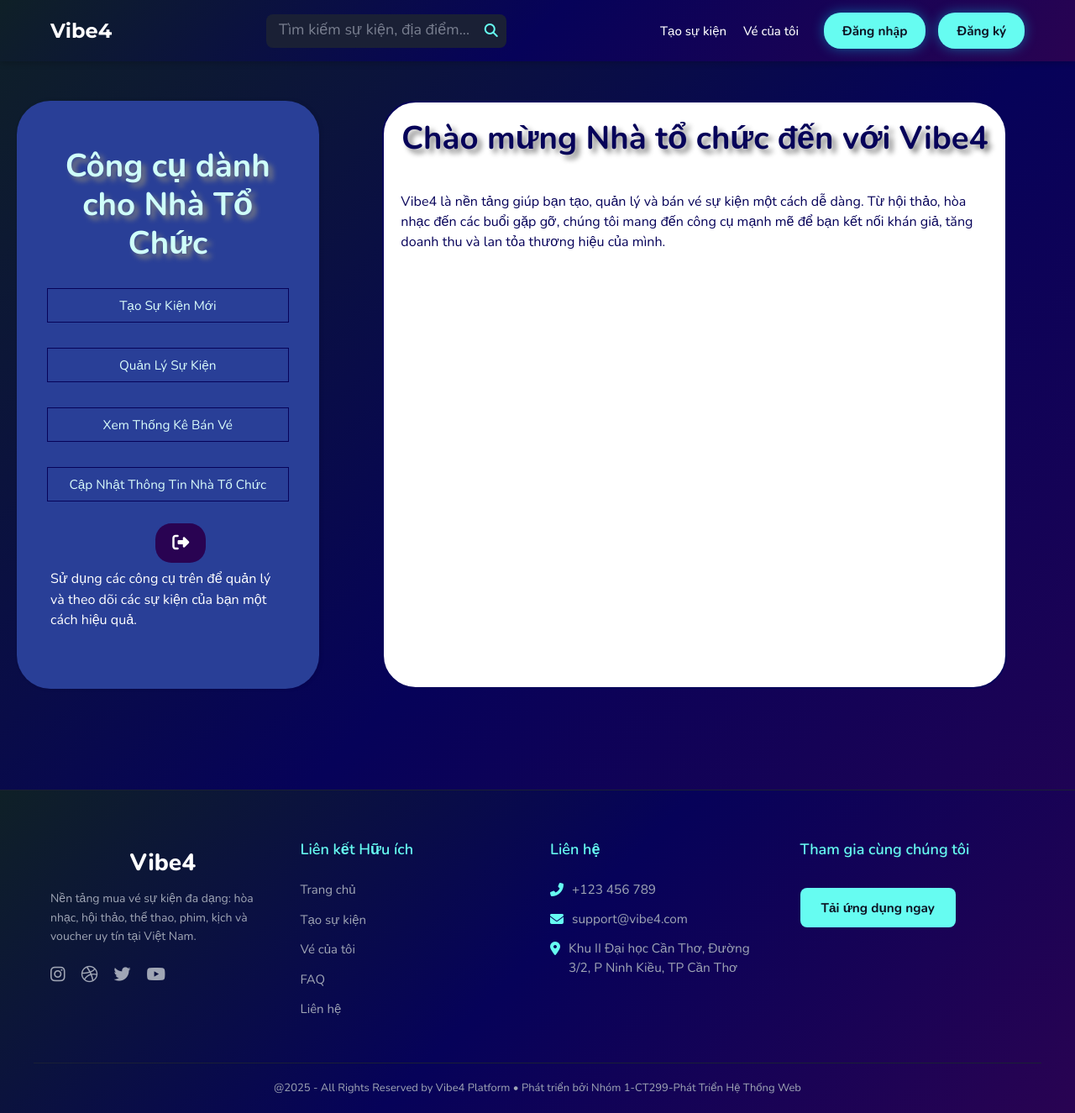
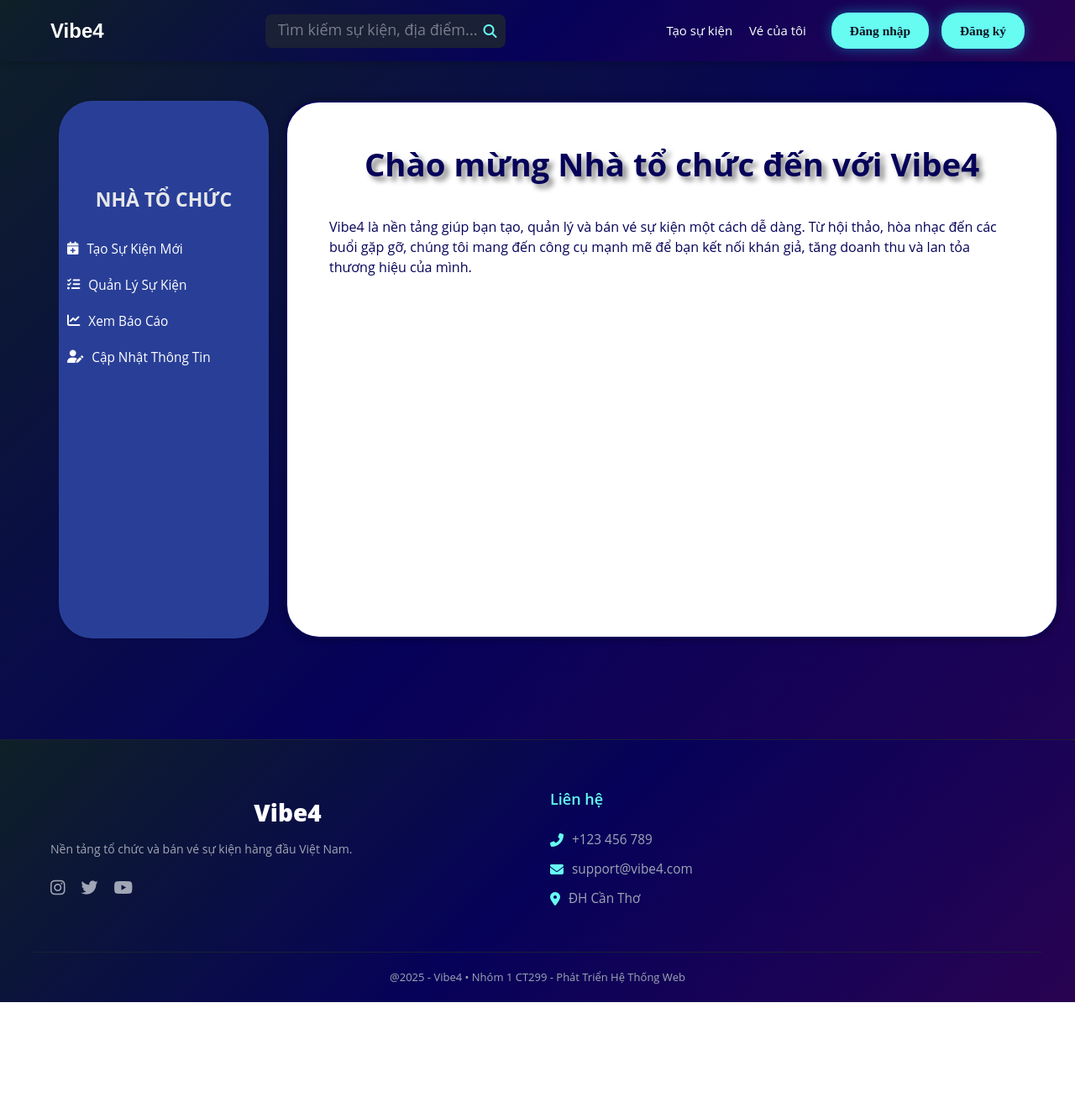
Before and after one commit to trammphan/webbanvesukien, a PHP site: page /nhatochuc.php in a window 1280 px wide. Shown: the whole page at 84% size. After the commit the page ends 1193 px from the top, so only its background shows below. Run offline with PHP 8.4, Linux system fonts and the light colour scheme.

Commit message:
cap nhat tam thoi

```diff
--- a/css/webstyle.css
+++ b/css/webstyle.css
@@ -91,56 +91,14 @@ input::placeholder {
     background-color: white;
 }
 
-#user_name{
+#user_name, #gender, #birthday, #tel, #email, #address, #password,
+#confirm_pass, #old_pass, #new_pass {
   background: none;
-  background-color: transparent;
-  border: none;
-  max-width: 400px;
-  color:#060259;
-}
-#gender{
-  background: none;
-  background-color: transparent;
   border: none;
   max-width: 400px;
   color: #060259;
 }
-#birthday{
-  background: none;
-  background-color: transparent;
-  border: none;
-  max-width: 400px;
-  color: #060259;
-}
-#tel{
-  background: none;
-  background-color: transparent;
-  border: none;
-  max-width: 400px;
-  color: #060259;
-}
-#email
-{
-  background: none;
-  background-color: transparent;
-  border: none;
-  max-width: 400px;
-  color: #060259;
-}
-#address{
-  background: none;
-  background-color: transparent;
-  border: none;
-  max-width: 400px;
-  color: #060259;
-}
-#password{
-  background: none;
-  background-color: transparent;
-  border: none;
-  max-width: 400px;
-  color: #060259;
-}
+
 #submit{
   background-color: #290352;
   color:white;
@@ -367,37 +325,8 @@ h3{
 
 }
 
-#confirm_pass
-{
-  background: none;
-  background-color: transparent;
-  border: none;
-  max-width: 400px;
-  color: #060259;
-}
-#old_pass
-{
-  background: none;
-  background-color: transparent;
-  border: none;
-  max-width: 400px;
-  color: #060259;
-}
-#new_pass
-{
-  background: none;
-  background-color: transparent;
-  border: none;
-  max-width: 400px;
-  color: #060259;
-}
 
-.dang_nhap{
-  text-align: center;
-  margin-top: 20px;
-}
-
-.update_info{
+.dang_nhap, .update_info {
   text-align: center;
   margin-top: 20px;
 }
@@ -1175,7 +1088,7 @@ main{
     justify-content: space-between;
     border-radius: 40px ;
 }
-.thanh_doc_1{
+.thanh_doc_1, .thanh_doc_2, .thanh_doc_3, .thanh_doc_4{
     padding: 10px;
     background-color: #040c2a;
     color:#66FCF1;
@@ -1184,39 +1097,10 @@ main{
     padding-left: 10px;
 
 }
-.thanh_doc_1:hover{
+.thanh_doc_1:hover, .thanh_doc_2:hover, .thanh_doc_3:hover, .thanh_doc_4:hover{
     background-color: #290352;
     border-radius: 8px;
     color: white;
-}
-.thanh_doc_2{
-    padding: 10px;
-    background-color: #040c2a;
-    color:#66FCF1;
-    width: 100%;
-    text-align: left;
-    padding-left: 10px;
-
-}
-.thanh_doc_2:hover{
-    background-color: #290352;
-    border-radius: 8px;
-     color: white;
-}
-.thanh_doc_3{
-    margin-bottom: 20px;
-    padding: 10px;
-    background-color: #040c2a;
-    color:#66FCF1;
-    width: 100%;
-    text-align: left;
-    padding-left: 10px;
-
-}
-.thanh_doc_3:hover{
-    background-color: #290352;
-    border-radius: 8px;
-     color: white;
 }
 .noidung {
   flex: 1;
--- a/php/admin.php
+++ b/php/admin.php
@@ -44,6 +44,7 @@ if (isset($_COOKIE['email'])) {
         $conn->close();
     }
 }
+
 ?>
 
 <!DOCTYPE html>
@@ -127,15 +128,18 @@ if (isset($_COOKIE['email'])) {
     <article class=" noidung duyetsukien" id="duyet-section">
         <h2>Duyệt sự kiện</h2>
         <p>Danh sách sự kiện chờ duyệt sẽ hiển thị ở đây.</p>
+
     </article>
     <article class="noidung hidden baocao" id="baocao-section">
         <h2>Quản lý báo cáo</h2>
         <p>Danh sách các báo cáo người dùng gửi về hệ thống...</p>
+         <i class="fa-solid fa-spinner"></i> Đang cập nhật...
     </article>
 
     <article class="noidung hidden dieukhoan" id="dieukhoan-section">
         <h2>Điều khoản sử dụng</h2>
         <p>Các điều khoản và quy định dành cho quản trị viên.</p>
+         <i class="fa-solid fa-spinner"></i> Đang cập nhật...
     </article>
 
 
--- a/php/dangnhap.php
+++ b/php/dangnhap.php
@@ -77,12 +77,17 @@ if (isset($_GET['redirect'])) {
 
         <article class="dangky">
           <h2>ĐĂNG NHẬP</h2>
+<<<<<<< Updated upstream
           <form action="log.php" method="post" autocomplete="off" >
             <!-- *** BẮT ĐẦU THAY ĐỔI *** -->
             <!-- Thêm trường ẩn để chứa URL redirect -->
              <input type="hidden" name="redirect" value="<?php echo $redirect_url_hidden; ?>">
             <!-- *** KẾT THÚC THAY ĐỔI *** -->
 
+=======
+          <form action="log.php" method="post"  >
+                                                    <!--autocomplete="off"-->
+>>>>>>> Stashed changes
               <div class="thongtin">
               <label for="email">
                 <i class="fa-solid fa-envelope"></i>
--- a/php/nhatochuc.php
+++ b/php/nhatochuc.php
@@ -1,3 +1,4 @@
+
     <?php
 // Cấu hình CSDL
 $servername = "localhost";
@@ -9,7 +10,7 @@ $dbname = "qlysukien";
 $is_logged_in = false;
 $user_info = null;
 
-// 1. KIỂM TRA VÀ TRUY VẤN THÔNG TIN NẾU ĐÃ ĐĂNG NHẬP
+// 1. KIỂM TRA COOKIE ĐĂNG NHẬP
 if (isset($_COOKIE['email'])) {
     $user_email = $_COOKIE['email'];
     $is_logged_in = true;
@@ -17,15 +18,8 @@ if (isset($_COOKIE['email'])) {
     // Kết nối CSDL
     $conn = new mysqli($servername, $username, $password, $dbname);
 
-    // Kiểm tra kết nối
-    if ($conn->connect_error) {
-        // Nếu kết nối lỗi, coi như chưa đăng nhập hoặc có lỗi hệ thống
-        $is_logged_in = false;
-    }
-
-    if ($is_logged_in) {
-        // // Lấy thông tin người dùng an toàn hơn (Prepared Statement)
-         $sql = "SELECT user_name, email FROM quantrivien WHERE email = ?";
+    if (!$conn->connect_error) {
+        $sql = "SELECT user_name, email FROM nhatochuc WHERE email = ?";
         $stmt = $conn->prepare($sql);
         $stmt->bind_param("s", $user_email);
         $stmt->execute();
@@ -34,7 +28,6 @@ if (isset($_COOKIE['email'])) {
         if ($result && $result->num_rows > 0) {
             $user_info = $result->fetch_assoc();
         } else {
-            // Nếu email trong cookie không tồn tại trong DB, xóa cookie và đặt trạng thái chưa đăng nhập
             setcookie("email", "", time() - 3600, "/");
             setcookie("user_name", "", time() - 3600, "/");
             $is_logged_in = false;
@@ -42,6 +35,8 @@ if (isset($_COOKIE['email'])) {
 
         $stmt->close();
         $conn->close();
+    } else {
+        $is_logged_in = false;
     }
 }
 ?>
@@ -49,29 +44,20 @@ if (isset($_COOKIE['email'])) {
 <!DOCTYPE html>
 <html lang="vi">
 <head>
-    <meta charset="UTF-8" />
-    <meta name="viewport" content="width=device-width, initial-scale=1.0" />
-    <link href="../img/fav-icon.png" rel="icon" type="image/vnd.microsoft.icon">
+  <meta charset="UTF-8">
+  <meta name="viewport" content="width=device-width, initial-scale=1.0">
   <title>Nhà tổ chức</title>
-    <!-- <link rel="icon" href="img/icon.jpg" title="logo" /> -->
-    <link rel="stylesheet" href="https://cdnjs.cloudflare.com/ajax/libs/font-awesome/6.7.2/css/all.min.css"/>
-    <link href="https://cdn.jsdelivr.net/npm/bootstrap@5.3.3/dist/css/bootstrap.min.css" rel="stylesheet"/>
-   <link rel="stylesheet" href="../css/webstyle.css"/>
+  <link rel="icon" href="../img/fav-icon.png" type="image/x-icon">
+  <link rel="stylesheet" href="https://cdnjs.cloudflare.com/ajax/libs/font-awesome/6.7.2/css/all.min.css">
+  <link href="https://cdn.jsdelivr.net/npm/bootstrap@5.3.3/dist/css/bootstrap.min.css" rel="stylesheet">
+  <link rel="stylesheet" href="../css/webstyle.css">
+</head>
 
-    <script src="https://cdn.jsdelivr.net/npm/bootstrap@5.3.3/dist/js/bootstrap.bundle.min.js"></script>
-
-    <script defer src="/scripts/web-layout.js"></script>
-    <script defer src="/scripts/homepage.js"></script>
-    <!--<link rel="stylesheet" href="index.css">-->
-    <link href="https://fonts.googleapis.com" rel="preconnect">
-    <link href="https://fonts.gstatic.com" rel="preconnect" crossorigin>
-    <link href="https://fonts.googleapis.com/css2?family=Inter:wght@400;500;600;700;800&family=Poppins:wght@300;400;500;600;700;800;900&family=Montserrat:wght@300;400;500;600;700;800;900&family=Roboto:wght@300;400;500;700;900&family=Open+Sans:wght@300;400;500;600;700;800&family=Nunito:wght@300;400;500;600;700;800;900&family=Source+Sans+Pro:wght@300;400;600;700;900&display=swap" rel="stylesheet">
-  </head>
-<body   >
+<body>
   <header class="main-header">
     <div class="header-container">
       <div class="header-logo">
-                <a href="index.php" style="color: #ffffff; text-decoration: none; font-size: 24px; font-weight: bold;">Vibe4</a>
+        <a href="index.php" style="color:white; text-decoration:none; font-size:24px; font-weight:bold;">Vibe4</a>
       </div>
 
       <div class="header-search">
@@ -90,99 +76,245 @@ if (isset($_COOKIE['email'])) {
             <li><a href="#vecuatoi">Vé của tôi</a></li>
           </ul>
         </nav>
-
         <?php include __DIR__ . '/header_actions.php'; ?>
       </div>
     </div>
   </header>
 
   <main>
-    <section class="container_nhatochuc">
-        <article class="thanh_doc_ntc box">
-            <h2 class="congcu_ntc">Công cụ dành cho Nhà Tổ Chức</h2>
+    <article class="thanh_doc">
+        <p class="quantrivien">NHÀ TỔ CHỨC</p>
+        <button class="thanh_doc_1" id="btn-taosk">
+            <i class="fa-solid fa-calendar-plus"></i>
+            <span>Tạo Sự Kiện Mới</span>
+        </button>
+        <button class="thanh_doc_2" id="btn-qly">
+            <i class="fa-solid fa-list-check"></i>
+            <span>Quản Lý Sự Kiện</span>
+        </button>
+        <button class="thanh_doc_3" id="btn-xembc">
+            <i class="fa-solid fa-chart-line"></i>
+            <span>Xem Báo Cáo</span>
+        </button>
+        <button class="thanh_doc_4" id="btn-capnhat">
+            <i class="fa-solid fa-user-pen"></i>
+            <span>Cập Nhật Thông Tin</span>
+        </button>
 
-                <a href="#taosukien" class="cv_nhatochuc">Tạo Sự Kiện Mới</a>
-                <a href="#quanlysukien" class="cv_nhatochuc">Quản Lý Sự Kiện</a>
-                <a href="#thongke" class="cv_nhatochuc">Xem Thống Kê Bán Vé</a>
-                <a href="#thongtin" class="cv_nhatochuc">Cập Nhật Thông Tin Nhà Tổ Chức</a></li>
-                <div >
+      <?php if ($is_logged_in && $user_info): ?>
+        <label class="email_ntc">
+          <i class="fa-solid fa-envelope"></i>
+          <span>Email: <b><?= htmlspecialchars($user_info['email']) ?></b></span>
+        </label>
         <div class="logout box_1">
-                        <a href="dangxuat.php" class="w3-bar-item w3-button w3-padding" id="logout">
-                            <i class="fa-solid fa-right-from-bracket"></i>
-                        </a>
+          <a href="dangxuat.php" id="logout"><i class="fa-solid fa-right-from-bracket"></i></a>
         </div>
-                </div>
-            <p class="chaomung_1">Sử dụng các công cụ trên để quản lý và theo dõi các sự kiện của bạn một cách hiệu quả.</p>
+      <?php endif; ?>
     </article>
-        <article class="nhatochuc box">
+
+    <!-- Các phần nội dung -->
+     <article class=" noidung hidden nhatochuc">
             <h2>Chào mừng Nhà tổ chức đến với Vibe4</h2>
             <p class="chaomung">
                 Vibe4 là nền tảng giúp bạn tạo, quản lý và bán vé sự kiện một cách dễ dàng.
                 Từ hội thảo, hòa nhạc đến các buổi gặp gỡ, chúng tôi mang đến công cụ mạnh mẽ
                 để bạn kết nối khán giả, tăng doanh thu và lan tỏa thương hiệu của mình.
             </p>
+
         </article>
-    </section>
+    <article class="noidung hidden taosukien" id="taosk-section">
+        <h2>Tạo Sự Kiện Mới</h2>
+        <div class="form_taosk">
+
+            <form action="luuthongtin.php" method="post" id="form_dk" autocomplete="off">
+
+                <div class="form-group">
+                    <label for="tensk" id="tensk">
+                        <i class="fa-solid fa-book-open-reader"></i>
+                        <input type="text"  id="tsk"
+                        placeholder="Vui lòng nhập tên sự kiện" name="tensk"/>
+                    </label>
+                </div>
+
+                <div class="form-group">
+                    <label for="loaisk" id="loaisk">
+                        <i class="fa-solid fa-venus-mars"></i>
+                        <select name="chonsk" id="chonsk">
+                        <option value="sample">Loại sự kiện</option>
+                        <option value="Liveshow">Liveshow</option>
+                        <option value="Festival">Festival</option>
+                        <option value="Concert">Concert</option>
+                        </select>
+                    </label>
+                </div>
+
+                <div class="form-group">
+                  <label for="thoigian" id="thoigiansk">
+                    <i class="fa-solid fa-calendar-days"></i>
+                    <input type="date" class="date-input" placeholder="Chọn ngày">
+                  </label>
+                </div>
+
+              <div class="form-group">
+                  <label for="thoigian" id="thoigiansk">
+                    <i class="fa-solid fa-clock"></i>
+                    <input type="time" class="time-input" placeholder="Chọn giờ">
+
+                  </label>
+              </div>
 
 
+                <div class="form-group">
+                  <label for="diadiem" id="diadiemsk">
+                    <i class="fa-solid fa-map-marker-alt"></i>
+                    <input type="text" placeholder="Địa điểm tổ chức" id="ddsk">
+                  </label>
+                </div>
+
+
+
+                <div class="form-group">
+                  <label for="image_anh" id="image_anh">
+                    <i class="fa-solid fa-image"></i>
+                    <input type="file" accept="image/*">
+                    </label>
+                </div>
+
+                <div class="form-group">
+                  <label for="ve_loaive" id="ve_loaive">
+                    <i class="fa-solid fa-list-ol"></i>
+                    <input type="number" id="soloaive" min="1" placeholder="Nhập số lượng loại vé">
+                  </div>
+
+                  <div id="khungloaive"></div>
+
+                <div >
+                    <textarea class="mota" row="95%" placeholder="Mô tả sự kiện..." id="mtsk"></textarea>
+                </div>
+
+                <div id="dang_ky">
+                    <input type="submit" name="submit" value="Đăng Ký" id="submit"/>
+                </div>
+                </form>
+      </div>
+
+
+
+
+
+
+
+
+
+
+
+
+
+
+    </article>
+
+    <article class="noidung hidden quanly" id="qly-section">
+      <h2>Quản Lý Sự Kiện</h2>
+      <p>Danh sách các sự kiện bạn đã tạo.</p>
+      <i class="fa-solid fa-spinner"></i> Đang cập nhật...
+    </article>
+
+    <article class="noidung hidden xembaocao" id="xembc-section">
+      <h2>Xem Báo Cáo</h2>
+      <p>Báo cáo thống kê doanh thu, lượt bán vé,...</p>
+      <i class="fa-solid fa-spinner"></i> Đang cập nhật...
+    </article>
+
+    <article class="noidung hidden capnhat" id="capnhat-section">
+      <h2>Cập Nhật Thông Tin Nhà Tổ Chức</h2>
+      <p>Trang cập nhật hồ sơ và thông tin liên hệ.</p>
+      <i class="fa-solid fa-spinner"></i> Đang cập nhật...
+    </article>
   </main>
 
   <footer>
     <div class="footer-container">
-
       <div class="footer-col footer-branding">
         <h3 class="footer-logo">Vibe4</h3>
-                <p>Nền tảng mua vé sự kiện đa dạng: hòa nhạc, hội thảo, thể thao, phim, kịch và voucher uy tín tại Việt Nam.</p>
+        <p>Nền tảng tổ chức và bán vé sự kiện hàng đầu Việt Nam.</p>
         <div class="social-links">
           <a href="#"><i class="fab fa-instagram"></i></a>
-                    <a href="#"><i class="fab fa-dribbble"></i></a>
           <a href="#"><i class="fab fa-twitter"></i></a>
           <a href="#"><i class="fab fa-youtube"></i></a>
         </div>
       </div>
-
-            <div class="footer-col">
-                <h4>Liên kết Hữu ích</h4>
-                <ul class="footer-links">
-                    <li><a href="#home">Trang chủ</a></li>
-                    <li><a href="#taosukien">Tạo sự kiện</a></li>
-                    <li><a href="#vecuatoi">Vé của tôi</a></li>
-                    <li><a href="#faq">FAQ</a></li>
-                    <li><a href="#contact">Liên hệ</a></li>
-                </ul>
-            </div>
-
       <div class="footer-col">
         <h4>Liên hệ</h4>
         <ul class="footer-contact">
-                    <li>
-                        <i class="fas fa-phone-alt"></i>
-                        <span>+123 456 789</span>
-                    </li>
-                    <li>
-                        <i class="fas fa-envelope"></i>
-                        <span>support@vibe4.com</span>
-                    </li>
-                    <li>
-                        <i class="fas fa-map-marker-alt"></i>
-                        <span>Khu II Đại học Cần Thơ, Đường 3/2, P Ninh Kiều, TP Cần Thơ</span>
-                    </li>
+          <li><i class="fas fa-phone-alt"></i><span>+123 456 789</span></li>
+          <li><i class="fas fa-envelope"></i><span>support@vibe4.com</span></li>
+          <li><i class="fas fa-map-marker-alt"></i><span>ĐH Cần Thơ</span></li>
         </ul>
       </div>
+    </div>
+    <div class="footer-bottom">
+      <p>@2025 - Vibe4 • Nhóm 1 CT299 - Phát Triển Hệ Thống Web</p>
+    </div>
+  </footer>
 
-            <div class="footer-col footer-action">
-                <h4 class="action-title">Tham gia cùng chúng tôi</h4>
-                <button class="btn-download">Tải ứng dụng ngay</button>
-            </div>
+  <script>
+document.addEventListener("DOMContentLoaded", () => {
+  const btns = {
+    taosk: document.getElementById("btn-taosk"),
+    qly: document.getElementById("btn-qly"),
+    xembc: document.getElementById("btn-xembc"),
+    capnhat: document.getElementById("btn-capnhat")
+  };
 
-        </div>
+  const sections = {
+    nhatochuc: document.querySelector(".nhatochuc"),
+    taosk: document.getElementById("taosk-section"),
+    qly: document.getElementById("qly-section"),
+    xembc: document.getElementById("xembc-section"),
+    capnhat: document.getElementById("capnhat-section")
+  };
 
-        <div class="footer-bottom">
-            <p>@2025 - All Rights Reserved by Vibe4 Platform • Phát triển bởi Nhóm 1-CT299-Phát Triển Hệ Thống Web</p>
-        </div>
+  // Ban đầu: chỉ hiển thị phần "Chào mừng Nhà tổ chức"
+  Object.values(sections).forEach(sec => sec.classList.add("hidden"));
+  sections.nhatochuc.classList.remove("hidden");
 
-       <script src="https://cdn.jsdelivr.net/npm/bootstrap@5.3.3/dist/js/bootstrap.bundle.min.js"></script>
-    </footer>
+  // Hàm chuyển section
+  function showSection(name) {
+    // Ẩn toàn bộ section
+    Object.values(sections).forEach(sec => sec.classList.add("hidden"));
+    // Hiện section tương ứng với nút bấm
+    sections[name].classList.remove("hidden");
+
+    // Làm nổi bật nút đang chọn
+    Object.values(btns).forEach(btn => btn.classList.remove("active"));
+    btns[name].classList.add("active");
+  }
+
+  // Gán sự kiện click cho mỗi nút
+  Object.keys(btns).forEach(name => {
+    btns[name].addEventListener("click", () => showSection(name));
+  });
+});
+</script>
+<script>
+document.getElementById("soloaive").addEventListener("change", function() {
+  const soLuong = parseInt(this.value);
+  const khung = document.getElementById("khungloaive");
+  khung.innerHTML = ""; // Xóa nội dung cũ
+
+  if (soLuong > 0) {
+    for (let i = 1; i <= soLuong; i++) {
+      const div = document.createElement("div");
+      div.className = "ve-item";
+      div.innerHTML = `
+        <input type="text" placeholder="Tên loại vé ${i}">
+        <input type="number" min="0" placeholder="Số lượng vé ${i}">
+      `;
+      khung.appendChild(div);
+    }
+  }
+});
+</script>
 
 
 </body>
```
Also changed, not shown: other parts of css/webstyle.css (+127 -27 lines). Lines whose indentation alone changed are shown as unchanged.
